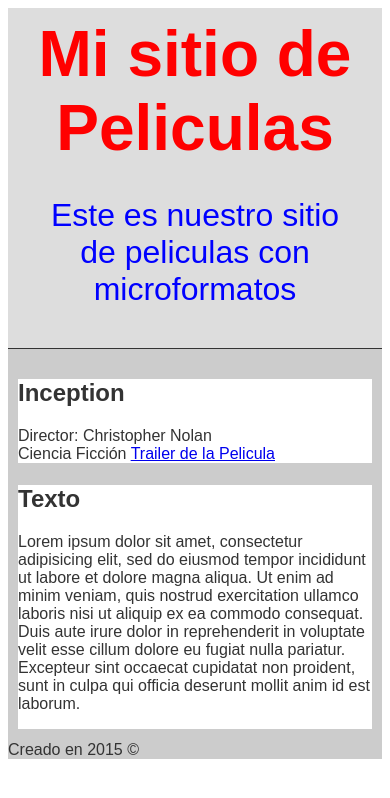
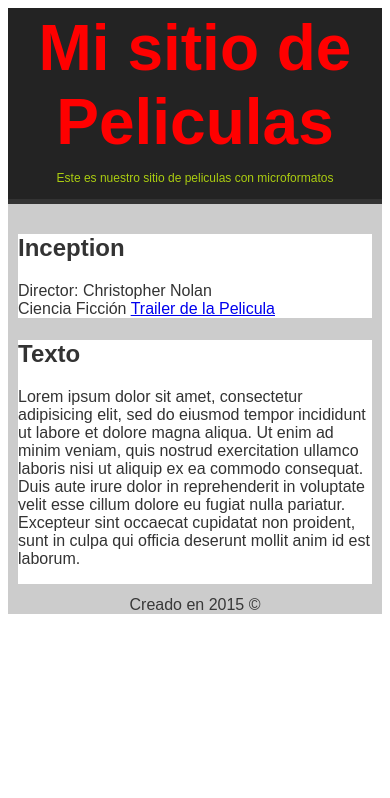
Before and after one commit to vitorresr/ejercicioDiplomado, a plain HTML site: page lab1/index.html in a window 390 px wide. Drawn offline with Linux system fonts and the light colour scheme.

Commit message:
modificación styles.css lab1
modificación styles.css lab1

```diff
--- a/lab1/styles.css
+++ b/lab1/styles.css
@@ -64,3 +64,24 @@ body {
 	}
 
 }
+
+@media screen and (min-width: 321px) and (max-width: 480px){
+	#container header{
+		background: #232323;
+		border-bottom: 5px solid;
+		padding: 2px;
+		text-align: center;
+	}
+
+	#container header p{
+		color: #ABCD11;
+		font-size: 12px;
+		margin: 1em;
+	}
+
+	#container footer{
+		color: #383838;
+		text-align: center;
+	}
+
+}
```
